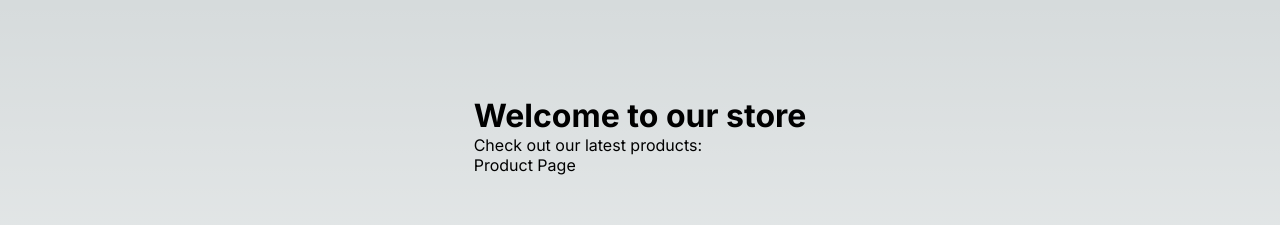
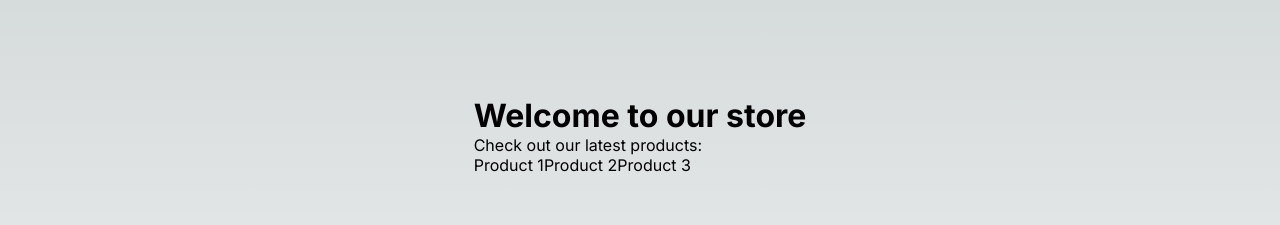
Before and after one commit to dannycahyo/next-guru, a Next.js app: page / in a window 1280 px wide. Shown: the top 225 px of the page. Built offline with nearby package versions, Linux system fonts and the light colour scheme.

Commit message:
feat: add dyamic routing lesson content & create product detail

```diff
--- a/src/pages/index.tsx
+++ b/src/pages/index.tsx
@@ -6,6 +6,7 @@ import Link from "next/link";
 const inter = Inter({ subsets: ["latin"] });
 
 export default function Home() {
+  const dummyProductIds = [1, 2, 3];
   return (
     <>
       <Head>
@@ -25,7 +26,11 @@ export default function Home() {
         <div>
           <h1>Welcome to our store</h1>
           <p>Check out our latest products:</p>
-          <Link href="/product">Product Page</Link>
+          {dummyProductIds.map((productId) => (
+            <Link key={productId} href={`/product/${productId}`}>
+              <a>Product {productId}</a>
+            </Link>
+          ))}
         </div>
       </main>
     </>
```
Also changed, not shown: src/pages/product/[id]/index.tsx (added, +13 -0 lines), 1 other file (tests, documents, lock files or other folders).
